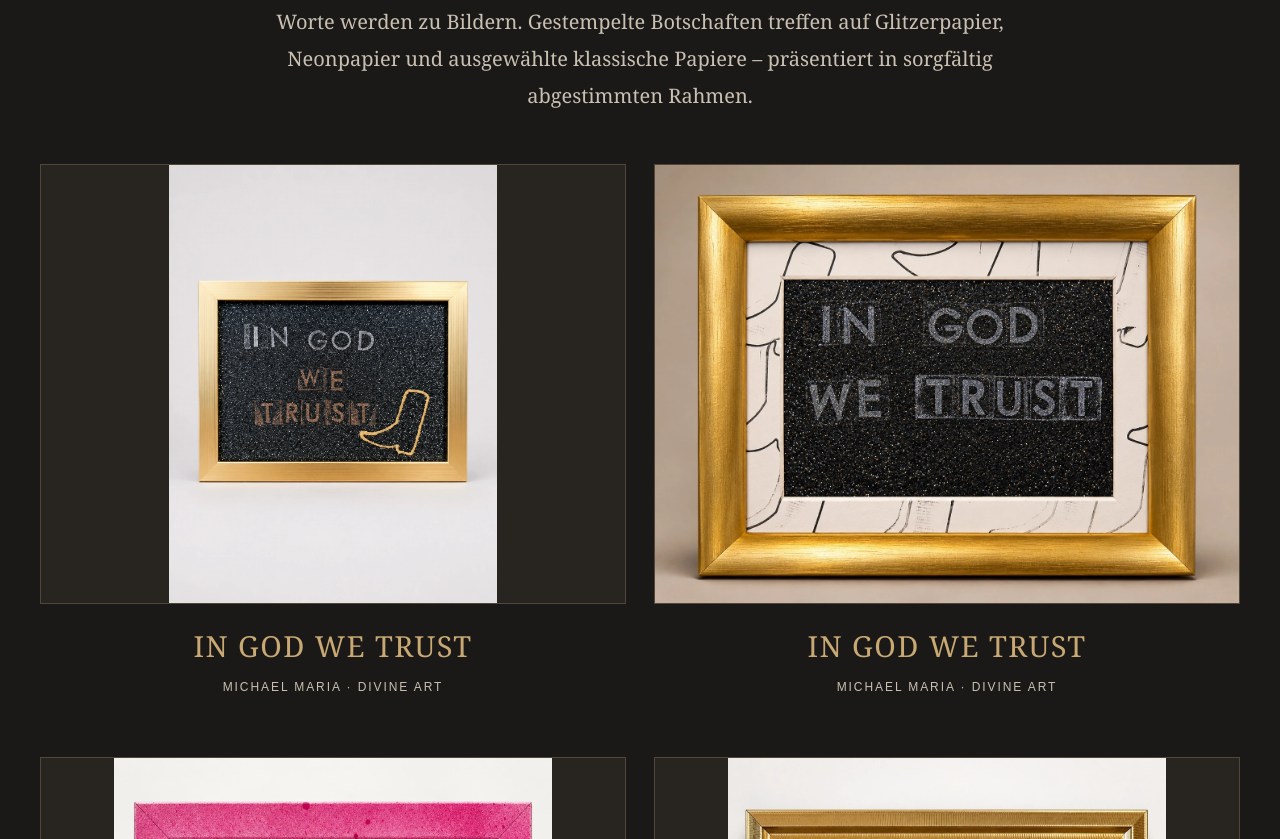
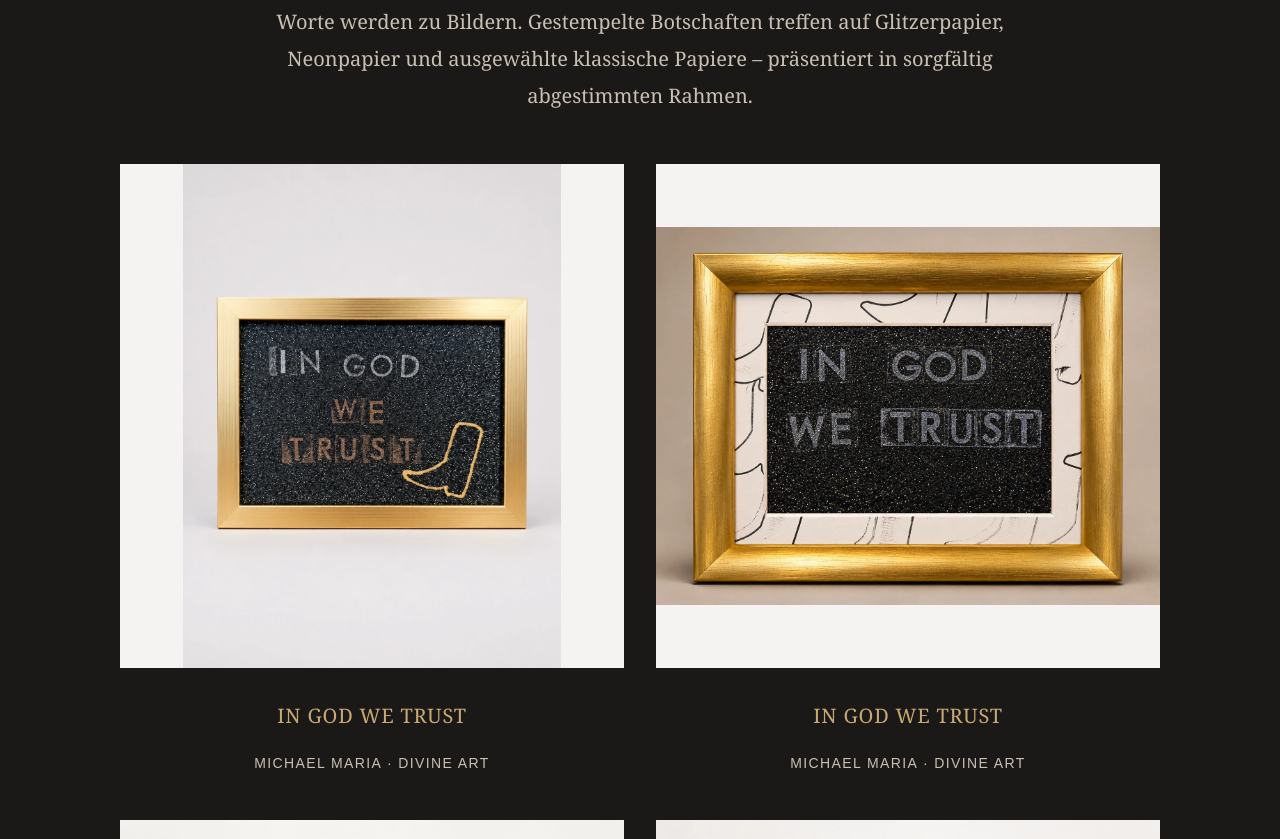
Before and after one commit to 123Amadeus123/michael-maria-art, a plain HTML site: page index.html in a window 1280 px wide. Shown: the part 961-1800 px from the top of the page. Drawn offline with Linux system fonts and the light colour scheme.

Commit message:
Fix gallery sizing with uniform image areas and aligned captions

```diff
--- a/index.html
+++ b/index.html
@@ -44,13 +44,13 @@
     h3{font-size:clamp(21px,3vw,29px);font-weight:400;line-height:1.35;letter-spacing:.05em}
     .description{font-size:clamp(17px,2vw,20px);line-height:1.85;color:var(--muted);max-width:800px;margin:24px auto 0}
     .gallery{background:var(--panel)}
-    .artwork-grid{display:grid;grid-template-columns:repeat(2,minmax(0,1fr));gap:48px 28px;margin-top:50px}
-    figure{margin:0;min-width:0}
-    .artwork-image{display:block;width:100%;aspect-ratio:4/3;overflow:hidden;background:#28241f;border:1px solid var(--border)}
-    .artwork-image img{display:block;width:100%;height:100%;object-fit:contain;object-position:center}
-    figcaption{padding:22px 8px 0;text-align:center}
-    figcaption h3{color:var(--gold);margin:0}
-    figcaption p{font:12px Arial,sans-serif;letter-spacing:.16em;color:var(--muted);line-height:1.7}
+    .artwork-grid{display:grid;grid-template-columns:repeat(2,minmax(0,1fr));gap:40px 32px;max-width:1040px;margin:50px auto 0;align-items:start}
+    .artwork-grid figure{margin:0;min-width:0;display:grid;grid-template-rows:auto 112px}
+    .artwork-image{position:relative;display:block;width:100%;height:0;padding-bottom:100%;overflow:hidden;background:#f4f3f1;border:0;text-decoration:none}
+    .artwork-image img{position:absolute;inset:0;display:block;width:100%;height:100%;max-width:100%;max-height:100%;object-fit:contain;object-position:center}
+    figcaption{padding:20px 12px 0;text-align:center}
+    figcaption h3{color:var(--gold);margin:0;min-height:2.7em;display:flex;align-items:center;justify-content:center;font-size:20px;line-height:1.35;letter-spacing:.04em}
+    figcaption p{font:14px/1.7 Arial,sans-serif;letter-spacing:.1em;color:var(--muted);margin:10px 0 0}
     .two-col{max-width:1040px;margin:34px auto 0;display:grid;grid-template-columns:1fr 1fr;gap:clamp(24px,5vw,70px);align-items:start}
     .two-col p{color:var(--muted);font-size:18px;line-height:1.9;margin:0}
     .quote{border-left:1px solid var(--gold);padding:12px 0 12px 28px;color:var(--cream);font-size:clamp(22px,3vw,33px);line-height:1.4}
@@ -64,7 +64,7 @@
     .legal a{color:var(--gold);text-underline-offset:4px}
     footer{text-align:center;border-top:1px solid var(--border);padding:27px 24px;color:var(--muted);font:12px/2 Arial,sans-serif;letter-spacing:.1em}
     footer a{color:var(--gold);margin:0 10px;text-decoration:underline;text-underline-offset:4px}
-    @media(max-width:700px){.topbar{padding:20px 18px;flex-direction:column;gap:20px}nav{justify-content:center;gap:14px}.hero{min-height:70vh;padding:65px 18px}h1{letter-spacing:.035em}.subtitle{letter-spacing:.28em}.eyebrow{letter-spacing:.23em}.artwork-grid{grid-template-columns:1fr;gap:36px}.two-col{grid-template-columns:1fr;gap:25px}.quote{margin:0}.artwork-image{aspect-ratio:4/3}}
+    @media(max-width:700px){.topbar{padding:20px 18px;flex-direction:column;gap:20px}nav{justify-content:center;gap:14px}.hero{min-height:70vh;padding:65px 18px}h1{letter-spacing:.035em}.subtitle{letter-spacing:.28em}.eyebrow{letter-spacing:.23em}.artwork-grid{grid-template-columns:1fr;gap:36px}.two-col{grid-template-columns:1fr;gap:25px}.quote{margin:0}.artwork-grid figure{grid-template-rows:auto 112px}}
     @media(prefers-reduced-motion:reduce){html{scroll-behavior:auto}.button{transition:none}}
   </style>
 </head>
```
